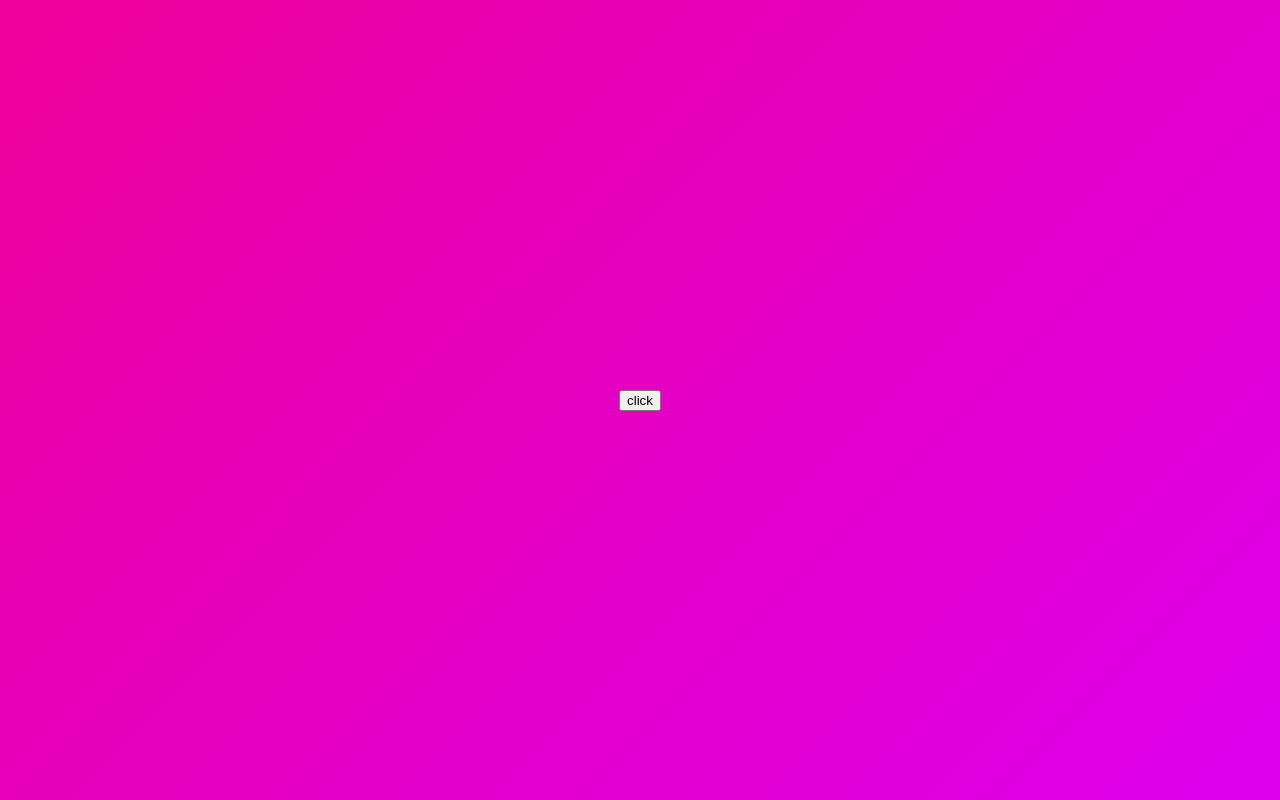
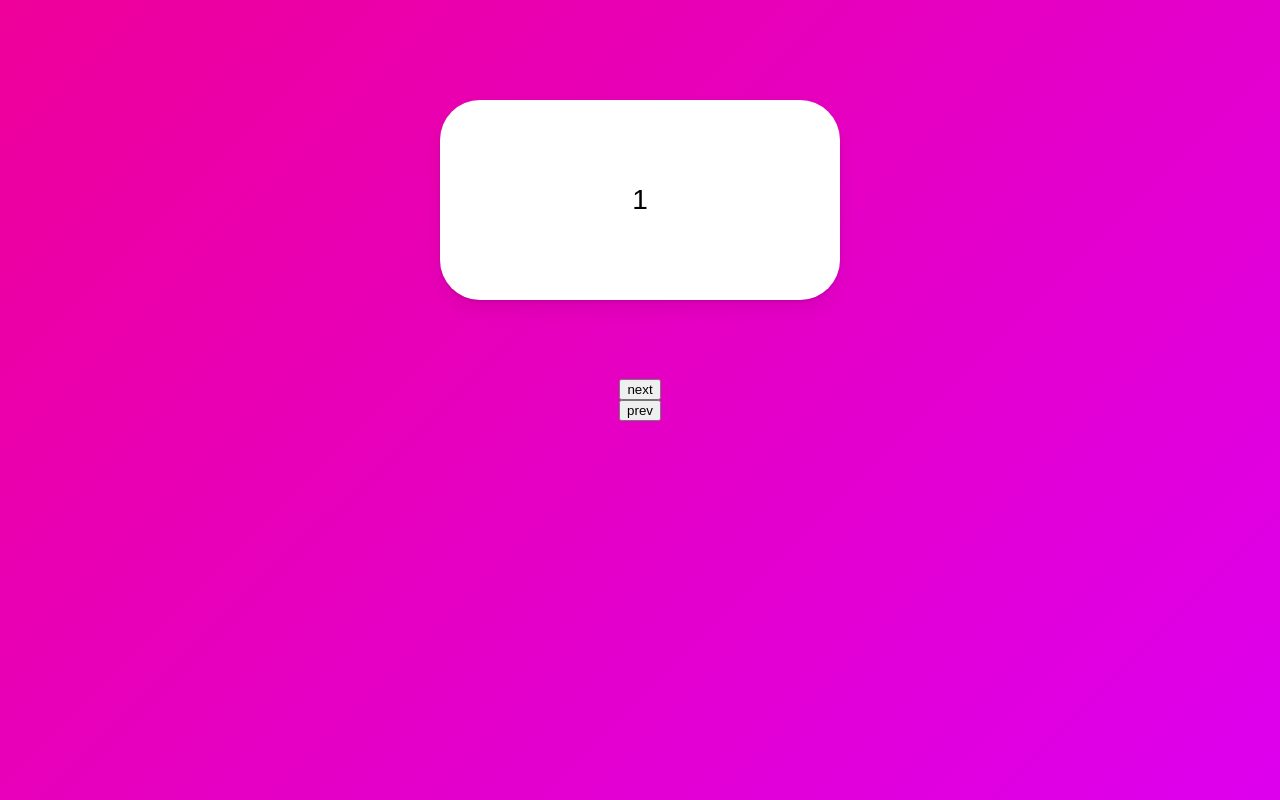
Before and after one commit to DevelopJKong/react-typescript-2, a React (Create React App) app: page / in a window 1280 px wide. Built offline with nearby package versions, Linux system fonts and the light colour scheme.

Commit message:
#7.13 Slider part Two 완료

```diff
--- a/src/pages/Home.tsx
+++ b/src/pages/Home.tsx
@@ -7,6 +7,7 @@
   display: flex;
   justify-content: center;
   align-items: center;
+  flex-direction: column;
 `;
 
 const Box = styled(motion.div)`
@@ -16,45 +17,57 @@
   border-radius: 40px;
   position: absolute;
   top: 100px;
+  display: flex;
+  justify-content: center;
+  align-items: center;
+  font-size: 28px;
   box-shadow: 0 2px 3px rgba(0, 0, 0, 0.1), 0 10px 20px rgba(0, 0, 0, 0.06);
 `;
 
-const boxVariants = {
-  initial: {
+const box = {
+  entry: (isBack:boolean) => ({
+    x: isBack ? -500 : 500,
     opacity: 0,
-    scale: 0,
+  }),
+  center: {
+    x: 0,
+    opacity: 1,
   },
-  visible: {
-    opacity: 1,
-    scale: 1,
-    rotateZ: 360,
-  },
-  leaving: {
+  exit: (isBack:boolean) => ({
+    x: isBack ? 500 :-500,
     opacity: 0,
-    scale: 0,
-    y: 20,
-  },
+  }),
 };
 
 function Home() {
-  const [showing, setShowing] = useState(false);
-  const toggleShowing = () => {
-    setShowing((prev) => !prev);
+  const [visible, setVisible] = useState(1);
+  const [back, setBack] = useState(false);
+  const nextPlease = () => {
+    setBack(false);
+    setVisible((prev) => (prev === 10 ? 1 : prev + 1));
+  };
+
+  const prevPlease = () => {
+    setBack(true);
+    setVisible((prev) => (prev === 1 ? 10 : prev - 1));
   };
 
   return (
     <Wrapper>
-      <AnimatePresence>
-        {showing ? (
-          <Box
-            variants={boxVariants}
-            initial="initial"
-            animate="visible"
-            exit="leaving"
-          />
-        ) : null}
+      <AnimatePresence custom={back}>
+        <Box
+          custom={back}
+          variants={box}
+          initial="entry"
+          animate="center"
+          exit="exit"
+          key={visible}
+        >
+          {visible}
+        </Box>
       </AnimatePresence>
-      <button onClick={toggleShowing}>click</button>
+      <button onClick={nextPlease}>next</button>
+      <button onClick={prevPlease}>prev</button>
     </Wrapper>
   );
 }
```
